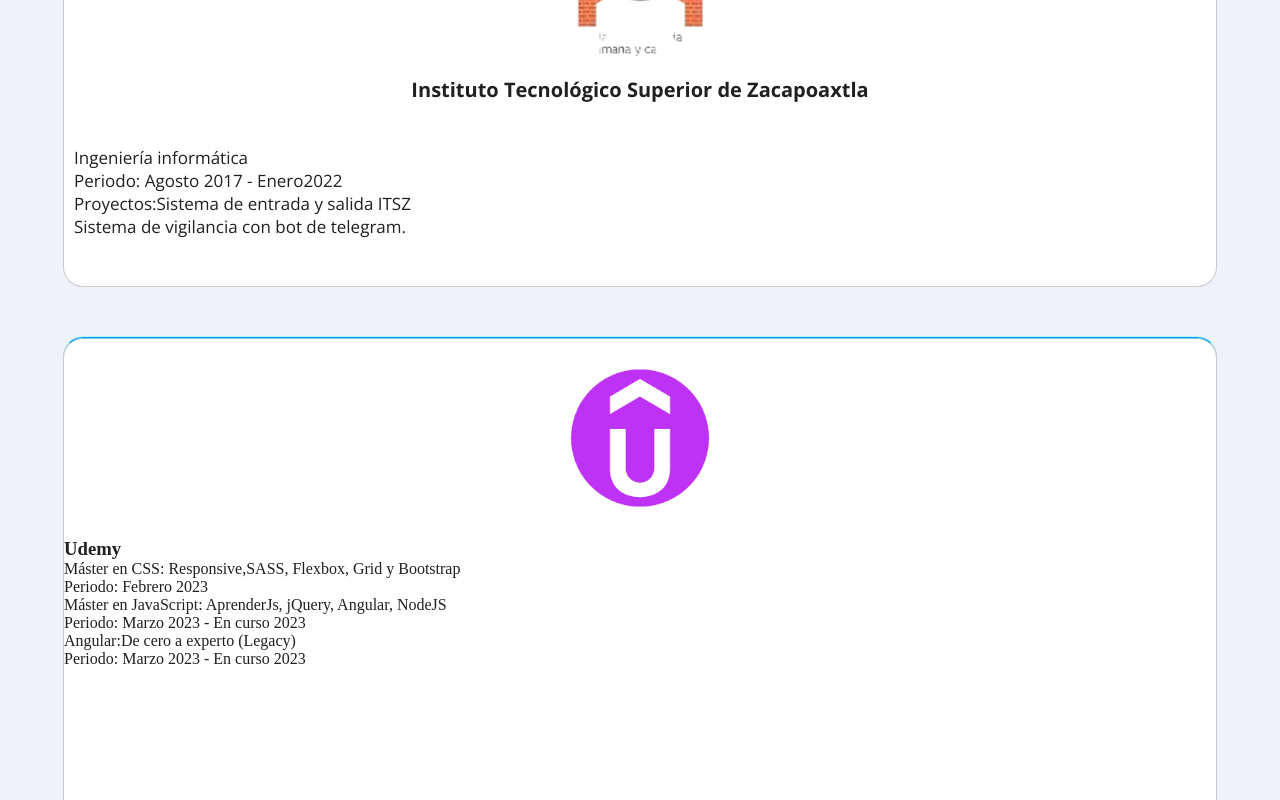
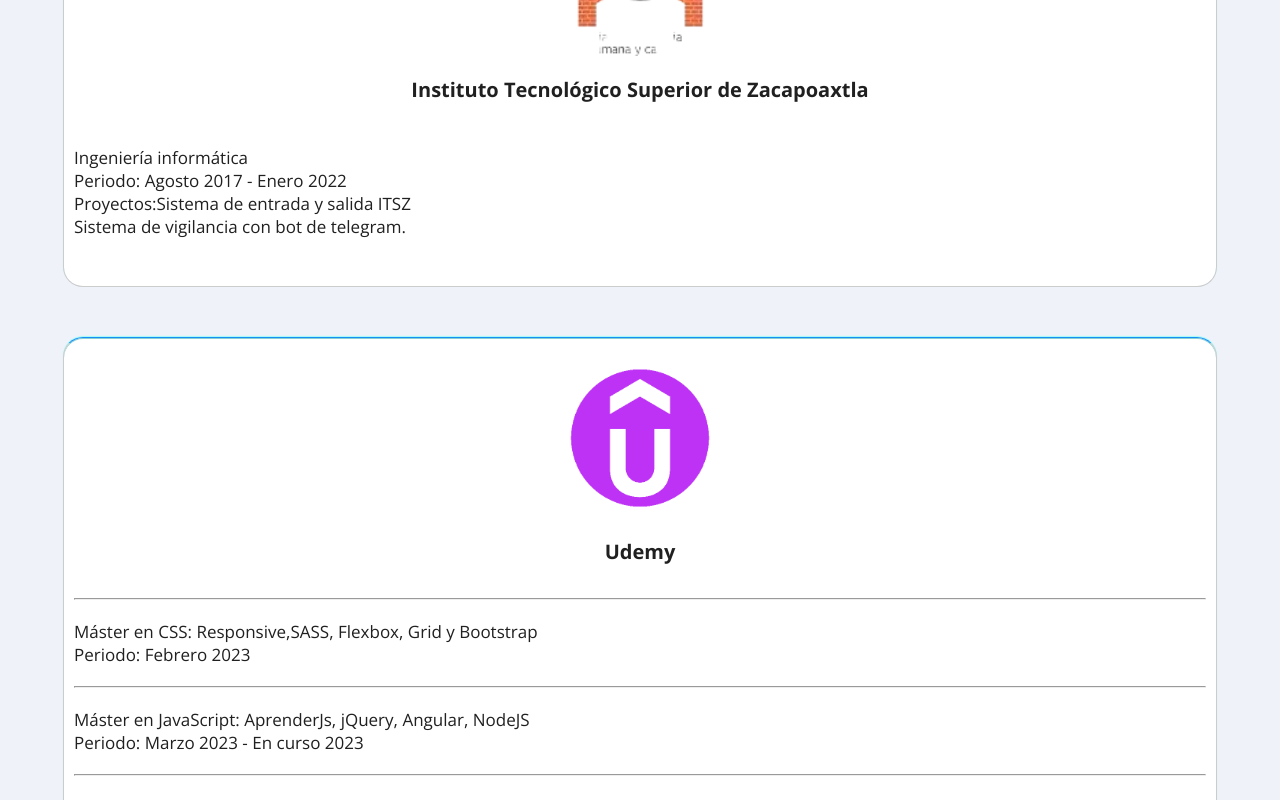
Before and after one commit to Candido-HM/portfolio-candido, an Angular app: page /formacion in a window 1280 px wide. Shown: the part 800-1600 px from the top of the page. Built offline with nearby package versions, Linux system fonts and the light colour scheme.

Commit message:
modificaciones section-udemy

```diff
--- a/src/app/components/main/formation/formation.component.html
+++ b/src/app/components/main/formation/formation.component.html
@@ -14,7 +14,7 @@
         </section>
         <section class="description-itsz">
             <p>
-                Ingeniería informática <br> Periodo: Agosto 2017 - Enero2022 <br>
+                Ingeniería informática <br> Periodo: Agosto 2017 - Enero 2022 <br>
                 Proyectos:Sistema de entrada y salida ITSZ <br> Sistema de vigilancia con bot de telegram.
             </p>
         </section>
@@ -29,15 +29,20 @@
             <h3>Udemy</h3>
         </section>
         <section class="description-udemy">
+            <hr>
             <p>
                 Máster en CSS: Responsive,SASS, Flexbox, Grid y Bootstrap
                 <br>
                 Periodo: Febrero 2023
-                <br>
+            </p>
+            <hr>
+            <p>
                 Máster en JavaScript: AprenderJs, jQuery, Angular, NodeJS
                 <br>
                 Periodo: Marzo 2023 - En curso 2023
-                <br>
+            </p>
+            <hr>
+            <p>
                 Angular:De cero a experto (Legacy)
                 <br>
                 Periodo: Marzo 2023 - En curso 2023
--- a/src/assets/styles/_base.sass
+++ b/src/assets/styles/_base.sass
@@ -304,7 +304,7 @@
         margin-bottom: 50px
         .udemy-container
             width: 90%
-            height: 500px
+            height: inherit
             @include style-borde()
             border-end-start-radius: 20px
             border-end-end-radius: 20px
@@ -314,6 +314,24 @@
                 @include centrar()
                 img
                     width: 250px
+            .title-udemy
+                width: 100%
+                height: 50px
+                h3
+                    @include title-section()
+                    padding-left: 10px
+                    padding-right: 10px
+                    font-size: 20px
+            .description-udemy
+                width: 100%
+                height: auto
+                margin-bottom: 30px
+                hr
+                    margin: 10px
+                p
+                    font-family: "OpenSans-R", Arial, sans-serif
+                    font-size: 17px
+                    padding: 10px
 
 
     /***********************************Componente Experiencia *************************************/
```
